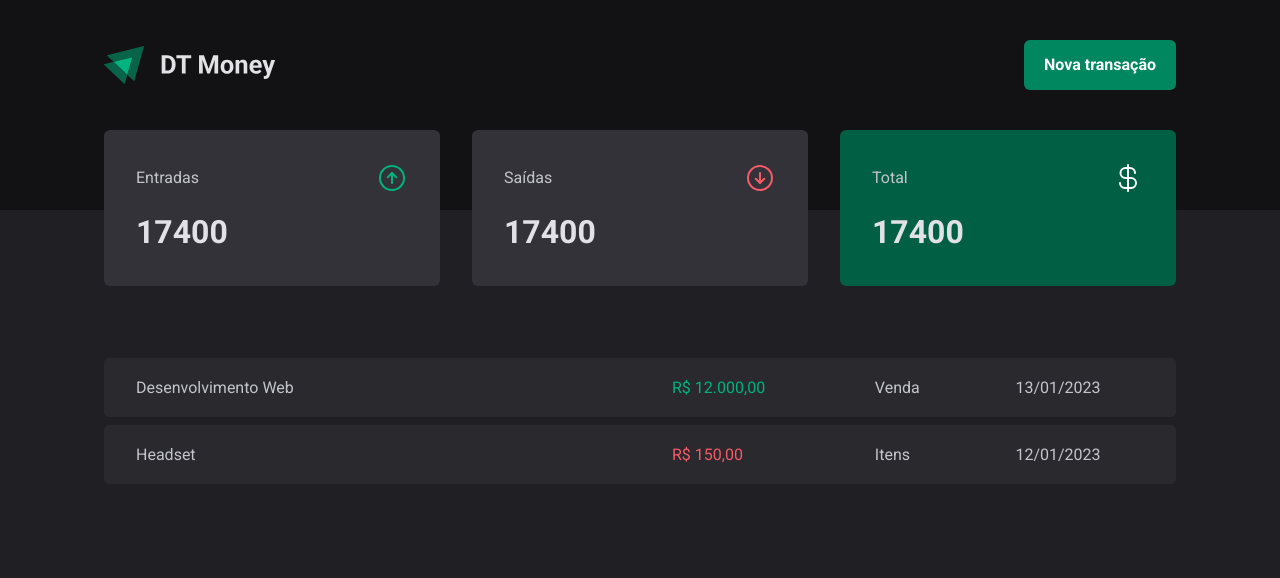
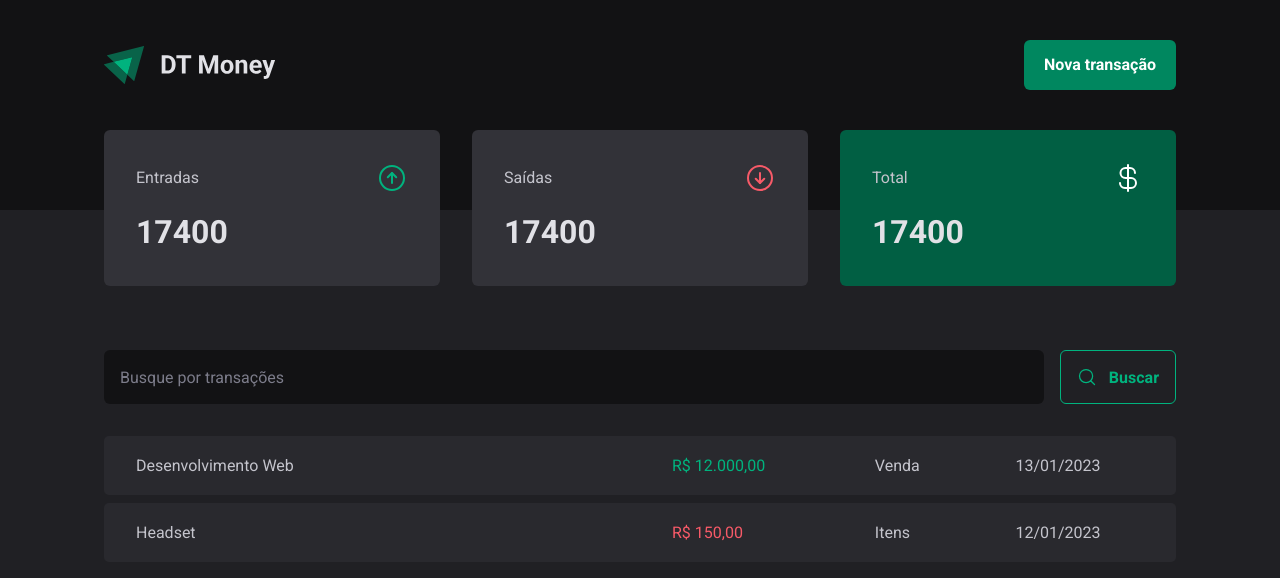
Before and after one commit to AndersonNascimentoAFSN/Ignite-DT-Money, a React (Vite) app: page / in a window 1280 px wide. Shown: the top 578 px of the page. Built offline with nearby package versions, Linux system fonts and the light colour scheme.

Commit message:
add SearchForm component

```diff
--- /dev/null
+++ b/src/components/SearchForm/index.tsx
@@ -0,0 +1,16 @@
+import { MagnifyingGlass } from "phosphor-react";
+
+import { Button, Input, SearchFormContainer } from "./styles";
+
+export function SearchForm() {
+  return (
+    <SearchFormContainer>
+      <Input type="text" placeholder="Busque por transações" />
+
+      <Button type="submit">
+        <MagnifyingGlass size={20} />
+        Buscar
+      </Button>
+    </SearchFormContainer>
+  );
+}
--- /dev/null
+++ b/src/components/SearchForm/styles.ts
@@ -0,0 +1,40 @@
+import styled from "styled-components";
+
+export const SearchFormContainer = styled.form`
+  display: flex;
+  gap: ${(props) => props.theme.spaces[16]};
+`;
+
+export const Input = styled.input`
+  flex: 1;
+  border-radius: 6px;
+  border: 0;
+  background: ${(props) => props.theme.colors["gray-900"]};
+  color: ${(props) => props.theme.colors["gray-300"]};
+  padding: ${(props) => props.theme.spaces[16]};
+
+  &::placeholder {
+    color: ${(props) => props.theme.colors["gray-500"]};
+  }
+`;
+
+export const Button = styled.button`
+  display: flex;
+  align-items: center;
+  gap: ${(props) => props.theme.spaces[12]};
+
+  border: 0;
+  padding: ${(props) => props.theme.spaces[16]};
+  background: transparent;
+  border: 1px solid ${(props) => props.theme.colors["green-300"]};
+  color: ${(props) => props.theme.colors["green-300"]};
+  font-weight: ${(props) => props.theme.fonts.weights.bold};
+  border-radius: 6px;
+
+  &:hover {
+    background: ${(props) => props.theme.colors["green-500"]};
+    border: 1px solid ${(props) => props.theme.colors["green-500"]};
+    color: ${(props) => props.theme.colors["white"]};
+    transition: background-color 0.2s, color 0.2s, border-color 0.2s;
+  }
+`;
--- a/src/pages/Transactions/index.tsx
+++ b/src/pages/Transactions/index.tsx
@@ -1,4 +1,5 @@
 import { Header } from "../../components";
+import { SearchForm } from "../../components/SearchForm";
 import { Summary } from "../../components/Summary";
 import { TransactionsTable } from "../../components/TransactionsTable";
 import { Container, TransactionsContainer } from "./styles";
@@ -11,6 +12,8 @@
       <Summary />
 
       <TransactionsContainer>
+        <SearchForm />
+
         <TransactionsTable
           transactionsFormatted={[
             {
```
